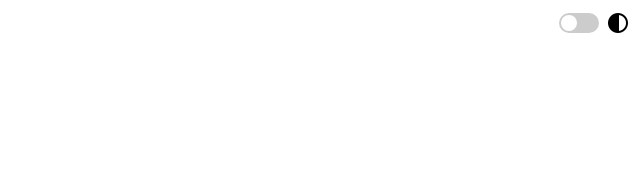
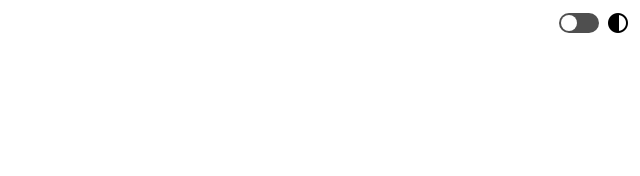
Before and after one commit to timsalzer8/moodboard_generator, a plain HTML site: page index.html in a window 1280 px wide. Shown: the full height of the page, 640-1280 px from the left. Drawn offline with nearby package versions, Linux system fonts and the light colour scheme.

Commit message:
color design

```diff
--- a/style.css
+++ b/style.css
@@ -56,7 +56,7 @@
   width: 40px;
   height: 20px;
   appearance: none;
-  background: #ccc;
+  background: #4f4f4f;
   border-radius: 20px;
   position: relative;
   outline: none;
```
